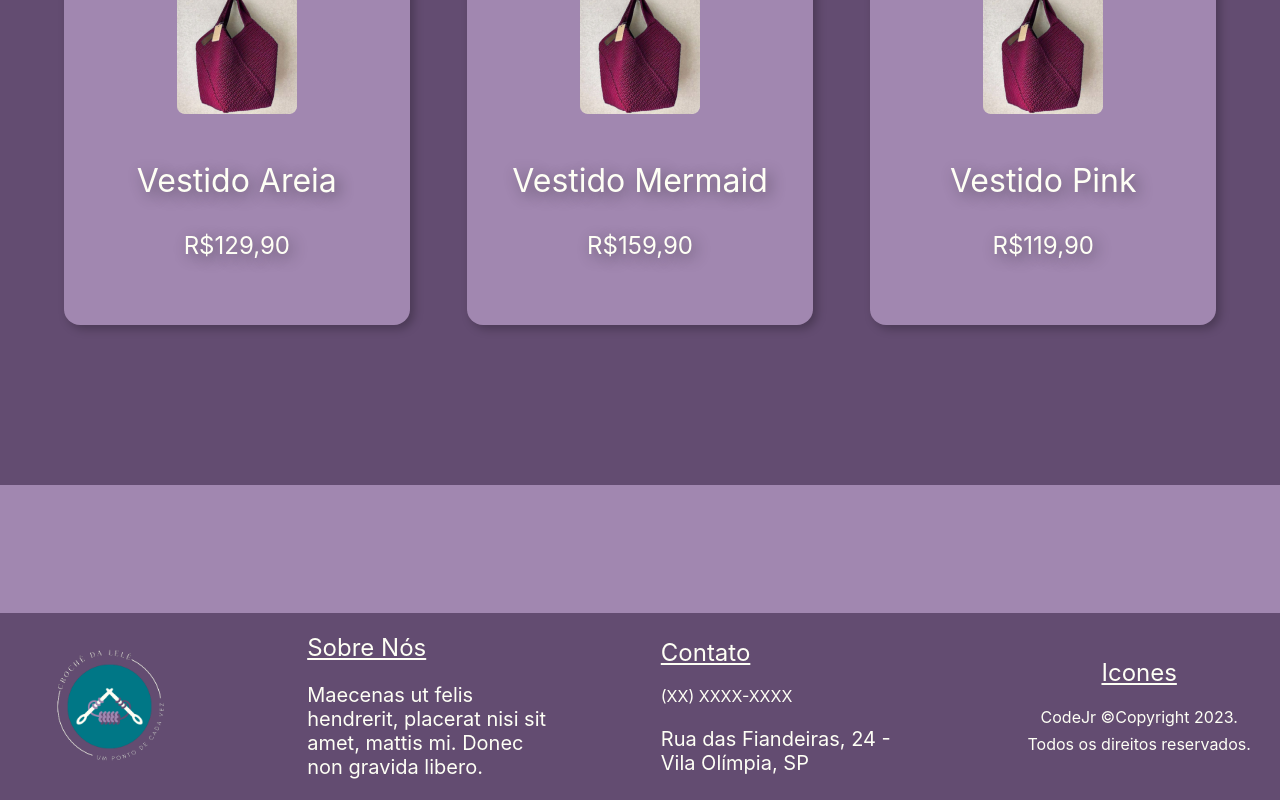
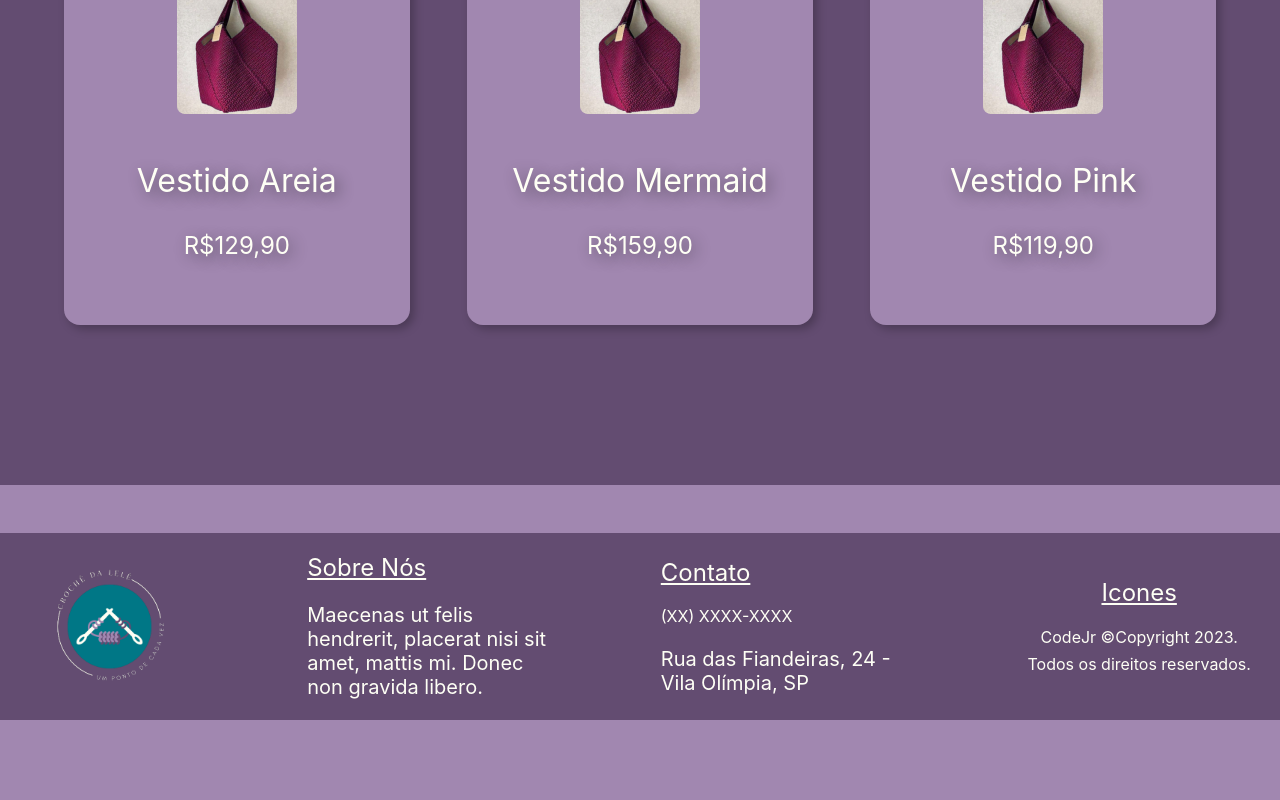
Before and after one commit to yamashita-tiemi/croche_da_lele, a Next.js app: page / in a window 1280 px wide. Shown: the part 4262-5062 px from the top of the page. After the commit the page ends 4982 px from the top, so only its background shows below. Built offline with nearby package versions, Linux system fonts and the light colour scheme.

Commit message:
design adjusts

```diff
--- a/src/components/Footer/index.tsx
+++ b/src/components/Footer/index.tsx
@@ -11,7 +11,7 @@ export function Footer() {
             width={"100%"}
             paddingX={4}
             justifyContent={"space-between"}
-            marginTop={32}
+            marginTop={12}
         >
             <Image src={"/logo_redonda.png"} alt={"Crochê da Lelê"} width={491} height={125} w="15%" />
             <Stack
```
